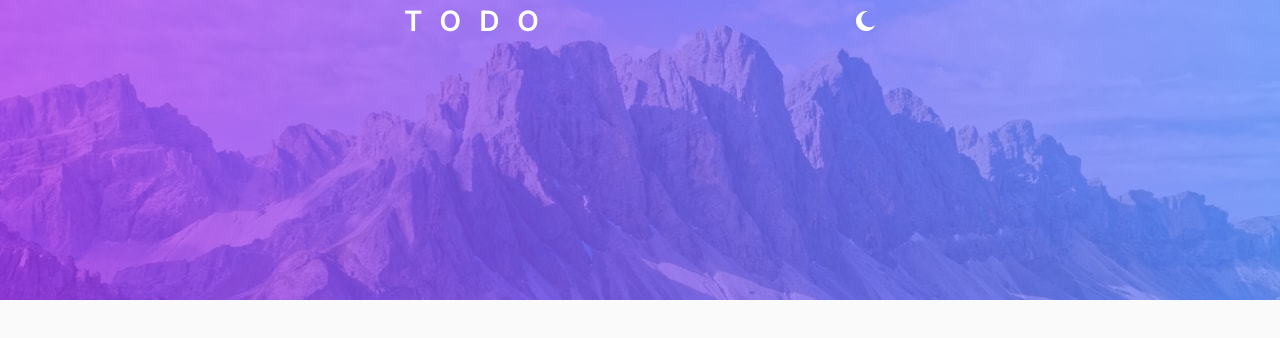
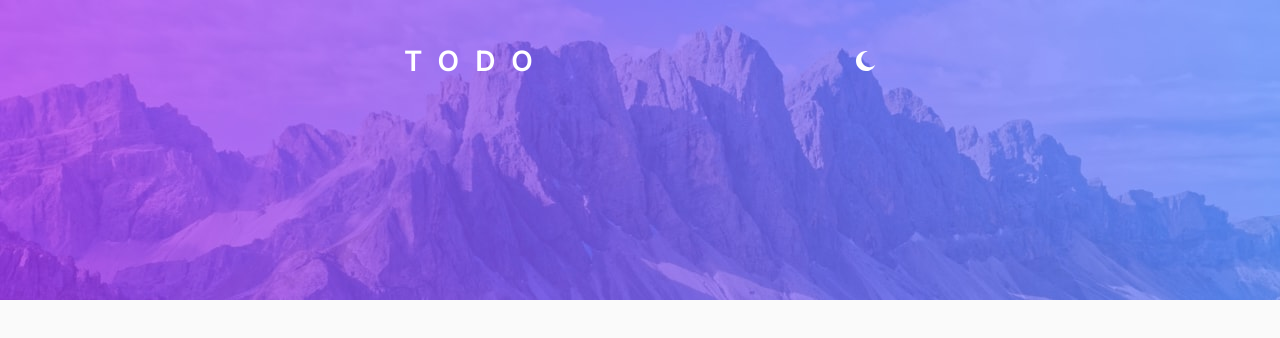
Before and after one commit to thelouisgram/to-do-app, a React (Vite) app in the folder to-do-app/: page / in a window 1280 px wide. Shown: the top 338 px of the page. Built offline with nearby package versions, Linux system fonts and the light colour scheme.

Commit message:
adjusted width

```diff
--- a/to-do-app/src/App.jsx
+++ b/to-do-app/src/App.jsx
@@ -11,7 +11,11 @@ const App = () => {
   }
 
   return (
-    <section id='section' className={`flex flex-col items-center ${mode === "light" ? "light" : "dark"} ${currentMode.body}`}>
+    <section
+    id='section'
+    className =
+    {`flex flex-col items-center ${mode === "light" ? "light" : "dark"} ${currentMode.body}`}
+    >
       <Header mode={mode} toggleMode={toggleMode} />
     </section>
   )
--- a/to-do-app/src/components/header.jsx
+++ b/to-do-app/src/components/header.jsx
@@ -6,8 +6,10 @@ const Header = ({ mode, toggleMode }) => {
   const currentMode = colors[mode]
 
   return (
-    <div className={`flex flex-row justify-between px-8 w-full items-center md:w-[600px] md:px-16`}>
-      <h1 className={`font-inter font-semibold text-[28px] tracking-[18px] text-white`}>TODO</h1>
+    <div
+    className=
+    {`flex flex-row justify-between px-6 w-full items-center mt-[40px] mb-[40px] ss:w-[600px] md:px-16`}>
+      <h1 className={`font-inter font-semibold text-[28px] tracking-[16px] text-white`}>TODO</h1>
       <div onClick={toggleMode} className='cursor-pointer'>
         <img className='w-[20px] h-[20px]' src={mode === "light" ? moon : sun} alt='mode' />
       </div>
```
